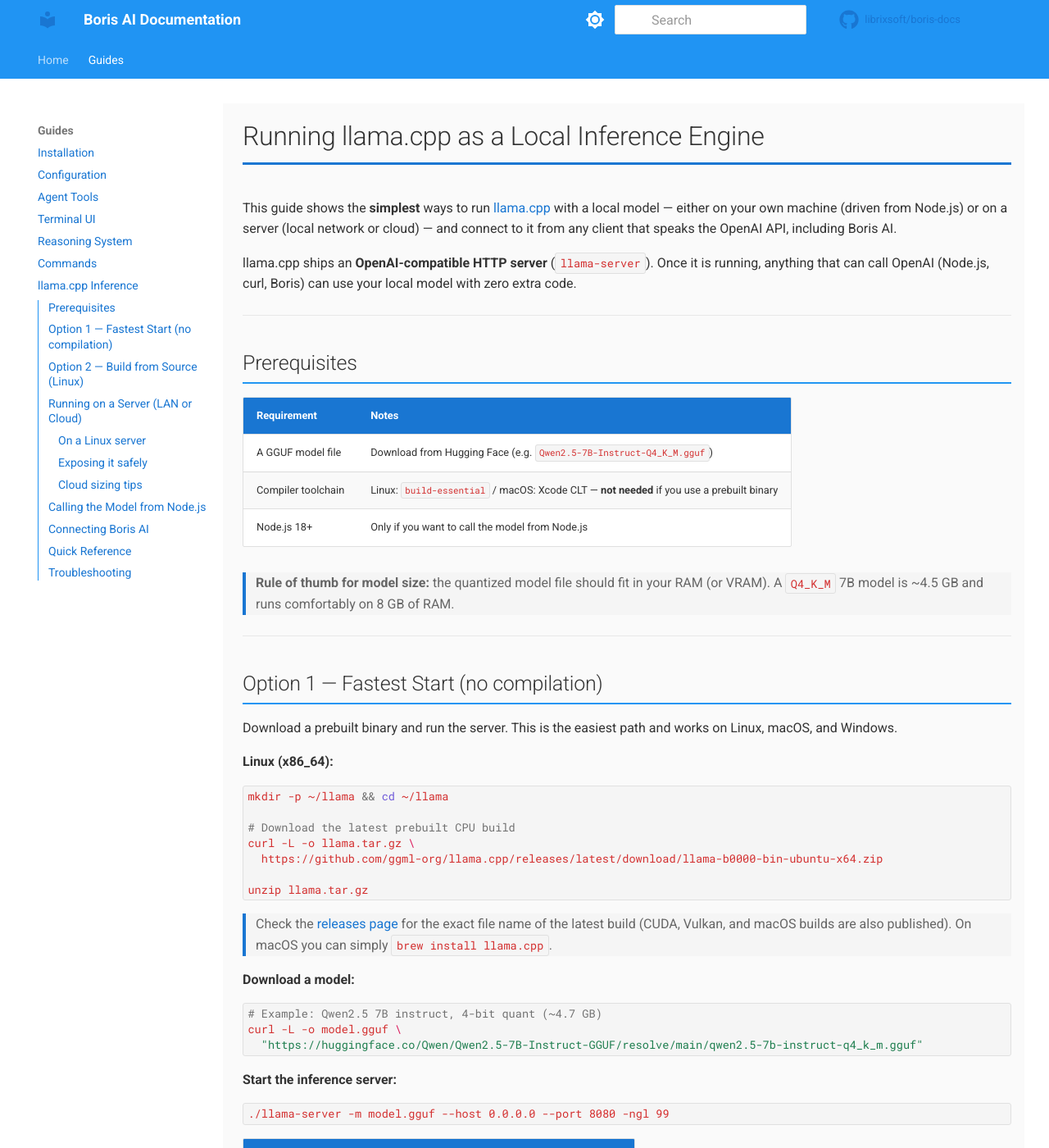
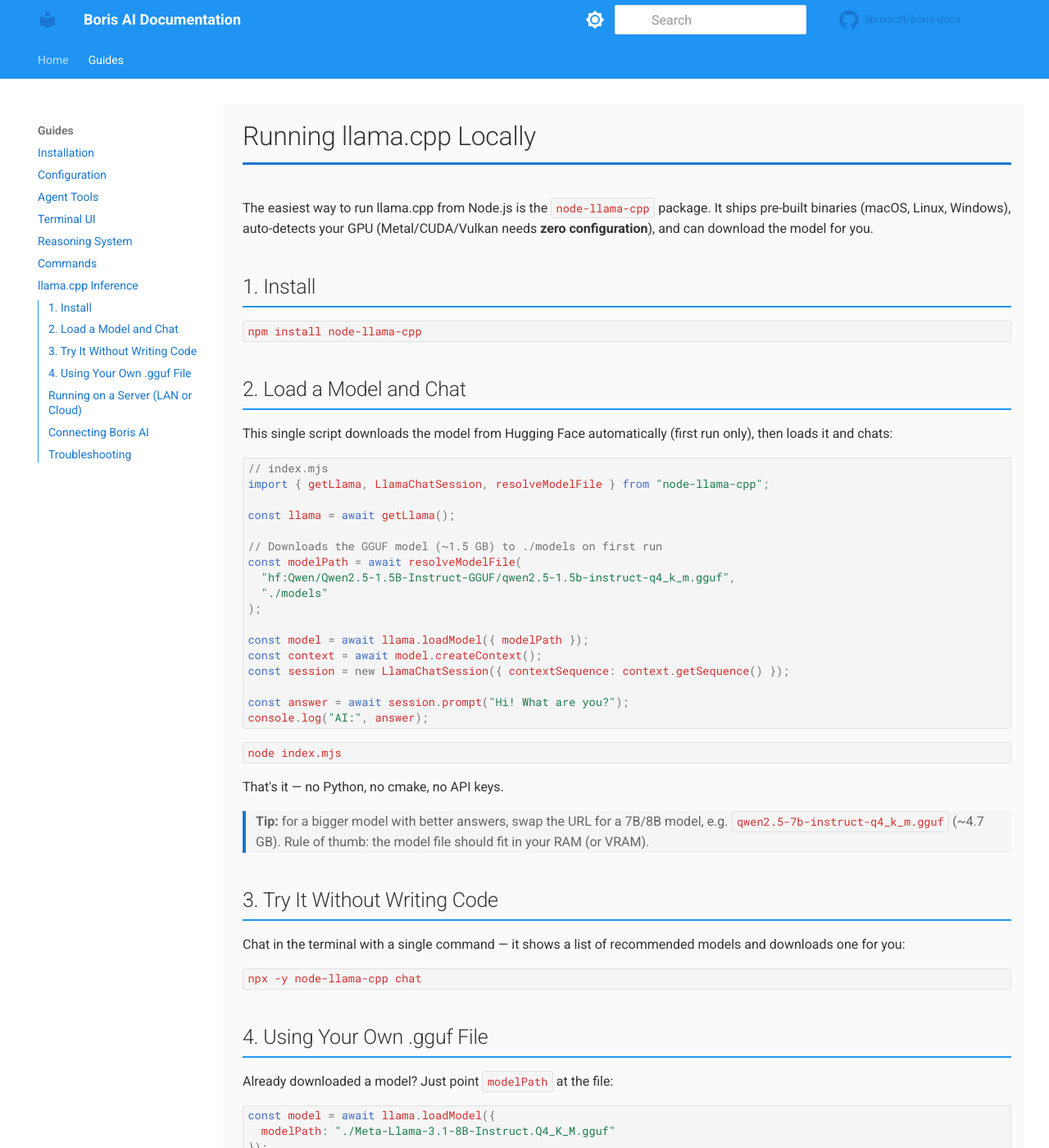
Before and after one commit to librixsoft/boris-docs, an MkDocs documentation site: the page built from docs/guide/llama-cpp.md, in a window 1280 px wide and 1400 px high. Shown: the whole window at 82% size. Built offline with MkDocs 1.6.1 and Material for MkDocs 9.7.7, drawn with Linux system fonts in a browser that asks for light colours; comment, search, counter and statistics services are not loaded; some of the changed text lies outside the part shown.

Commit message:
docs: simplify llama.cpp guide around node-llama-cpp

````diff
--- a/docs/guide/llama-cpp.md
+++ b/docs/guide/llama-cpp.md
@@ -1,237 +1,114 @@
-# Running llama.cpp as a Local Inference Engine
+# Running llama.cpp Locally
 
-This guide shows the **simplest** ways to run [llama.cpp](https://github.com/ggml-org/llama.cpp) with a local model — either on your own machine (driven from Node.js) or on a server (local network or cloud) — and connect to it from any client that speaks the OpenAI API, including Boris AI.
+The easiest way to run llama.cpp from Node.js is the [`node-llama-cpp`](https://node-llama-cpp.withcat.ai) package. It ships pre-built binaries (macOS, Linux, Windows), auto-detects your GPU (Metal/CUDA/Vulkan needs **zero configuration**), and can download the model for you.
 
-llama.cpp ships an **OpenAI-compatible HTTP server** (`llama-server`). Once it is running, anything that can call OpenAI (Node.js, curl, Boris) can use your local model with zero extra code.
-
----
-
-## Prerequisites
-
-| Requirement | Notes |
-|---|---|
-| A GGUF model file | Download from Hugging Face (e.g. `Qwen2.5-7B-Instruct-Q4_K_M.gguf`) |
-| Compiler toolchain | Linux: `build-essential` / macOS: Xcode CLT — **not needed** if you use a prebuilt binary |
-| Node.js 18+ | Only if you want to call the model from Node.js |
-
-> **Rule of thumb for model size:** the quantized model file should fit in your RAM (or VRAM). A `Q4_K_M` 7B model is ~4.5 GB and runs comfortably on 8 GB of RAM.
-
----
-
-## Option 1 — Fastest Start (no compilation)
-
-Download a prebuilt binary and run the server. This is the easiest path and works on Linux, macOS, and Windows.
-
-**Linux (x86_64):**
+## 1. Install
 
 ```bash
-mkdir -p ~/llama && cd ~/llama
-
-# Download the latest prebuilt CPU build
-curl -L -o llama.tar.gz \
-  https://github.com/ggml-org/llama.cpp/releases/latest/download/llama-b0000-bin-ubuntu-x64.zip
-
-unzip llama.tar.gz
+npm install node-llama-cpp
 ```
 
-> Check the [releases page](https://github.com/ggml-org/llama.cpp/releases) for the exact file name of the latest build (CUDA, Vulkan, and macOS builds are also published). On macOS you can simply `brew install llama.cpp`.
+## 2. Load a Model and Chat
 
-**Download a model:**
-
-```bash
-# Example: Qwen2.5 7B instruct, 4-bit quant (~4.7 GB)
-curl -L -o model.gguf \
-  "https://huggingface.co/Qwen/Qwen2.5-7B-Instruct-GGUF/resolve/main/qwen2.5-7b-instruct-q4_k_m.gguf"
-```
-
-**Start the inference server:**
-
-```bash
-./llama-server -m model.gguf --host 0.0.0.0 --port 8080 -ngl 99
-```
-
-| Flag | Meaning |
-|---|---|
-| `-m model.gguf` | The model file to load |
-| `--host 0.0.0.0` | Listen on all interfaces (use `127.0.0.1` for local-only) |
-| `--port 8080` | HTTP port |
-| `-ngl 99` | Offload all layers to GPU (omit on CPU-only machines) |
-
-You now have an OpenAI-compatible API at `http://localhost:8080/v1` and a small web UI at `http://localhost:8080`.
-
-**Verify with curl:**
-
-```bash
-curl http://localhost:8080/v1/chat/completions \
-  -H "Content-Type: application/json" \
-  -d '{
-    "messages": [{"role": "user", "content": "Hello!"}]
-  }'
-```
-
----
-
-## Option 2 — Build from Source (Linux)
-
-If you want the latest version or GPU support tuned for your machine, build it. It takes ~2 minutes:
-
-```bash
-sudo apt update && sudo apt install -y build-essential git cmake
-
-git clone https://github.com/ggml-org/llama.cpp
-cd llama.cpp
-
-cmake -B build
-cmake --build build --config Release -j$(nproc)
-
-# Binary is at build/bin/llama-server
-./build/bin/llama-server -m ~/llama/model.gguf --port 8080
-```
-
-**NVIDIA GPU build:**
-
-```bash
-cmake -B build -DGGML_CUDA=ON
-cmake --build build --config Release -j$(nproc)
-```
-
----
-
-## Running on a Server (LAN or Cloud)
-
-Because `llama-server` is a plain HTTP service, running it on a remote box is trivial.
-
-### On a Linux server
-
-```bash
-# 1. Copy (or download) the model on the server
-scp model.gguf user@server:/opt/llama/
-
-# 2. Run the server listening on all interfaces
-./llama-server -m /opt/llama/model.gguf --host 0.0.0.0 --port 8080 -ngl 99
-```
-
-**Run it as a systemd service** so it survives reboots:
-
-```ini
-# /etc/systemd/system/llama-server.service
-[Unit]
-Description=llama.cpp inference server
-After=network.target
-
-[Service]
-ExecStart=/opt/llama/llama-server -m /opt/llama/model.gguf --host 0.0.0.0 --port 8080 -ngl 99
-Restart=always
-User=llama
-
-[Install]
-WantedBy=multi-user.target
-```
-
-```bash
-sudo systemctl enable --now llama-server
-```
-
-### Exposing it safely
-
-- **LAN only:** nothing else needed — clients use `http://<server-ip>:8080/v1`.
-- **Cloud / public:** do **not** open the port bare. Put a reverse proxy with TLS and an API key in front:
-
-```bash
-# nginx snippet
-location /v1/ {
-    proxy_pass http://127.0.0.1:8080;
-    # llama-server also accepts an API key check itself:
-    # start it with --api-key <secret> and clients send
-    # "Authorization: Bearer <secret>"
-}
-```
-
-Start the server with a key and pass it from clients:
-
-```bash
-./llama-server -m model.gguf --port 8080 --api-key supersecret
-```
-
-### Cloud sizing tips
-
-| GPU | Works well with |
-|---|---|
-| 8 GB VRAM (T4, RTX 3060) | 7B–9B models at Q4 |
-| 16 GB VRAM | 14B models at Q4, 7B at Q8 |
-| 24 GB VRAM | 32B models at Q4 |
-
-Spot/preemptible instances are fine for experiments; use a persistent disk for the `.gguf` files so you don't re-download tens of GB.
-
----
-
-## Calling the Model from Node.js
-
-Since `llama-server` exposes the OpenAI API, the cleanest way from Node.js is the official `openai` package pointed at your server.
-
-```bash
-npm init -y
-npm install openai
-```
+This single script downloads the model from Hugging Face automatically (first run only), then loads it and chats:
 
 ```javascript
 // index.mjs
-import OpenAI from "openai";
+import { getLlama, LlamaChatSession, resolveModelFile } from "node-llama-cpp";
 
-const client = new OpenAI({
-  baseURL: "http://localhost:8080/v1", // or http://<server-ip>:8080/v1
-  apiKey: "not-needed",                 // use your --api-key value if set
-});
+const llama = await getLlama();
 
-const completion = await client.chat.completions.create({
-  model: "local", // llama-server ignores the model name
-  messages: [
-    { role: "system", content: "You are a helpful assistant." },
-    { role: "user", content: "Explain what a GGUF file is in one sentence." },
-  ],
-});
+// Downloads the GGUF model (~1.5 GB) to ./models on first run
+const modelPath = await resolveModelFile(
+  "hf:Qwen/Qwen2.5-1.5B-Instruct-GGUF/qwen2.5-1.5b-instruct-q4_k_m.gguf",
+  "./models"
+);
 
-console.log(completion.choices[0].message.content);
+const model = await llama.loadModel({ modelPath });
+const context = await model.createContext();
+const session = new LlamaChatSession({ contextSequence: context.getSequence() });
+
+const answer = await session.prompt("Hi! What are you?");
+console.log("AI:", answer);
 ```
 
 ```bash
 node index.mjs
 ```
 
-**Streaming response:**
+That's it — no Python, no cmake, no API keys.
+
+> **Tip:** for a bigger model with better answers, swap the URL for a 7B/8B model, e.g. `qwen2.5-7b-instruct-q4_k_m.gguf` (~4.7 GB). Rule of thumb: the model file should fit in your RAM (or VRAM).
+
+## 3. Try It Without Writing Code
+
+Chat in the terminal with a single command — it shows a list of recommended models and downloads one for you:
+
+```bash
+npx -y node-llama-cpp chat
+```
+
+## 4. Using Your Own .gguf File
+
+Already downloaded a model? Just point `modelPath` at the file:
 
 ```javascript
-const stream = await client.chat.completions.create({
-  model: "local",
-  messages: [{ role: "user", content: "Write a haiku about local LLMs." }],
-  stream: true,
+const model = await llama.loadModel({
+  modelPath: "./Meta-Llama-3.1-8B-Instruct.Q4_K_M.gguf"
+});
+```
+
+Search for GGUF models on [Hugging Face](https://huggingface.co/models?library=gguf) — pick ones with `Instruct` (or `it`) in the name so they can chat.
+
+## Running on a Server (LAN or Cloud)
+
+To share the model with other machines or apps, run llama.cpp's built-in HTTP server (`llama-server`). It exposes an **OpenAI-compatible API** that any client can call.
+
+**Install (pick one):**
+
+```bash
+# macOS
+brew install llama.cpp
+
+# Linux — download a prebuilt binary, no compilation needed
+# See: https://github.com/ggml-org/llama.cpp/releases
+```
+
+**Start the server:**
+
+```bash
+llama-server -m /path/to/model.gguf --host 0.0.0.0 --port 8080 -ngl 99
+```
+
+| Flag | Meaning |
+|---|---|
+| `-m model.gguf` | Model file to load |
+| `--host 0.0.0.0` | Listen on all interfaces (`127.0.0.1` = local only) |
+| `--port 8080` | HTTP port |
+| `-ngl 99` | Offload all layers to GPU (omit on CPU-only servers) |
+
+**Call it from Node.js** (or any OpenAI client) with the `openai` package:
+
+```javascript
+import OpenAI from "openai";
+
+const client = new OpenAI({
+  baseURL: "http://<server-ip>:8080/v1",
+  apiKey: "not-needed",
 });
 
-for await (const chunk of stream) {
-  process.stdout.write(chunk.choices[0]?.delta?.content ?? "");
-}
+const res = await client.chat.completions.create({
+  model: "local",
+  messages: [{ role: "user", content: "Hello!" }],
+});
+console.log(res.choices[0].message.content);
 ```
 
-**Plain `fetch` (no dependencies):**
-
-```javascript
-const res = await fetch("http://localhost:8080/v1/chat/completions", {
-  method: "POST",
-  headers: { "Content-Type": "application/json" },
-  body: JSON.stringify({
-    messages: [{ role: "user", content: "Hello!" }],
-  }),
-});
-
-const data = await res.json();
-console.log(data.choices[0].message.content);
-```
-
----
+**Security note for cloud servers:** start the server with `--api-key mysecret` and use that value as `apiKey` in clients. Behind a public IP, also put it behind nginx + TLS.
 
 ## Connecting Boris AI
 
-Boris works with any OpenAI-compatible endpoint. In Boris settings, point the provider at your llama.cpp server:
+Boris works with any OpenAI-compatible endpoint. Point its provider at your llama.cpp server:
 
 ```json
 {
@@ -245,31 +122,8 @@ Boris works with any OpenAI-compatible endpoint. In Boris settings, point the pr
 }
 ```
 
-If the server runs on another machine, replace `localhost` with the server IP (e.g. `http://192.168.1.50:8080/v1`).
-
----
-
-## Quick Reference
-
-```bash
-# 1. Get a binary (or brew install llama.cpp)
-# 2. Get a model
-curl -L -O "https://huggingface.co/Qwen/Qwen2.5-7B-Instruct-GGUF/resolve/main/qwen2.5-7b-instruct-q4_k_m.gguf"
-
-# 3. Serve it
-llama-server -m model.gguf --port 8080 -ngl 99
-
-# 4. Talk to it
-curl http://localhost:8080/v1/chat/completions \
-  -H "Content-Type: application/json" \
-  -d '{"messages":[{"role":"user","content":"Hi"}]}'
-```
-
 ## Troubleshooting
 
-| Symptom | Fix |
-|---|---|
-| `out of memory` on load | Use a smaller quant (Q4_K_M) or a smaller model; drop `-ngl` on GPU-less machines |
-| Very slow generation | CPU-only inference is slow for big models — use a smaller model or a GPU build (`-DGGML_CUDA=ON`) |
-| Connection refused from Node | Check host/port; if the server is remote, make sure `--host 0.0.0.0` and the firewall allows the port |
-| 401 response | The server was started with `--api-key`; send the same key as `apiKey` |
+- **Out of memory** → use a smaller model or a Q4_K_M quant; drop `-ngl` on machines without GPU.
+- **Slow generation** → CPU inference is slow for large models; use a smaller model or a GPU build.
+- **`require` fails / ERR_UNKNOWN_FILE_EXTENSION** → `node-llama-cpp` is ESM-only; add `"type": "module"` to your `package.json`.
````
